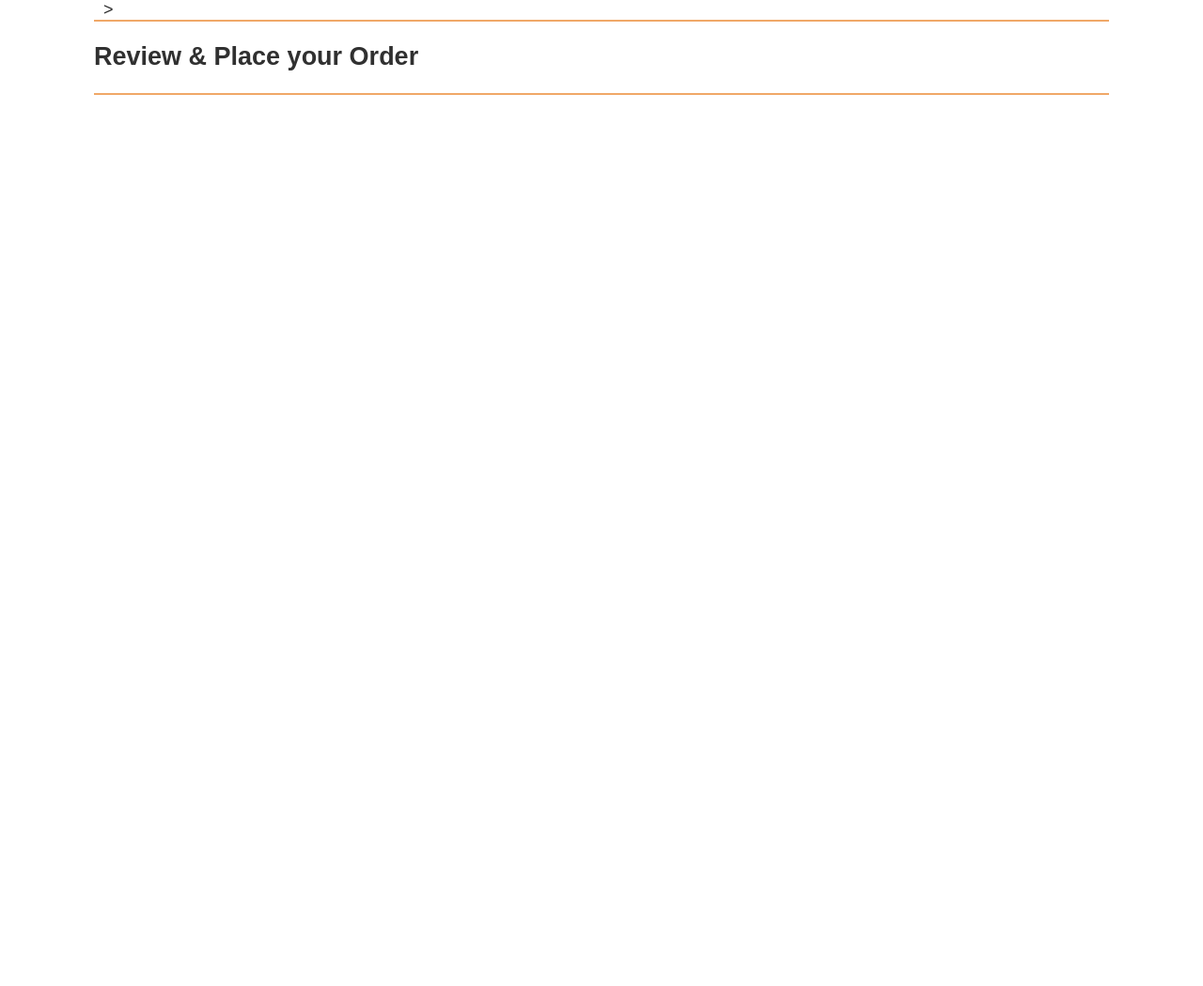
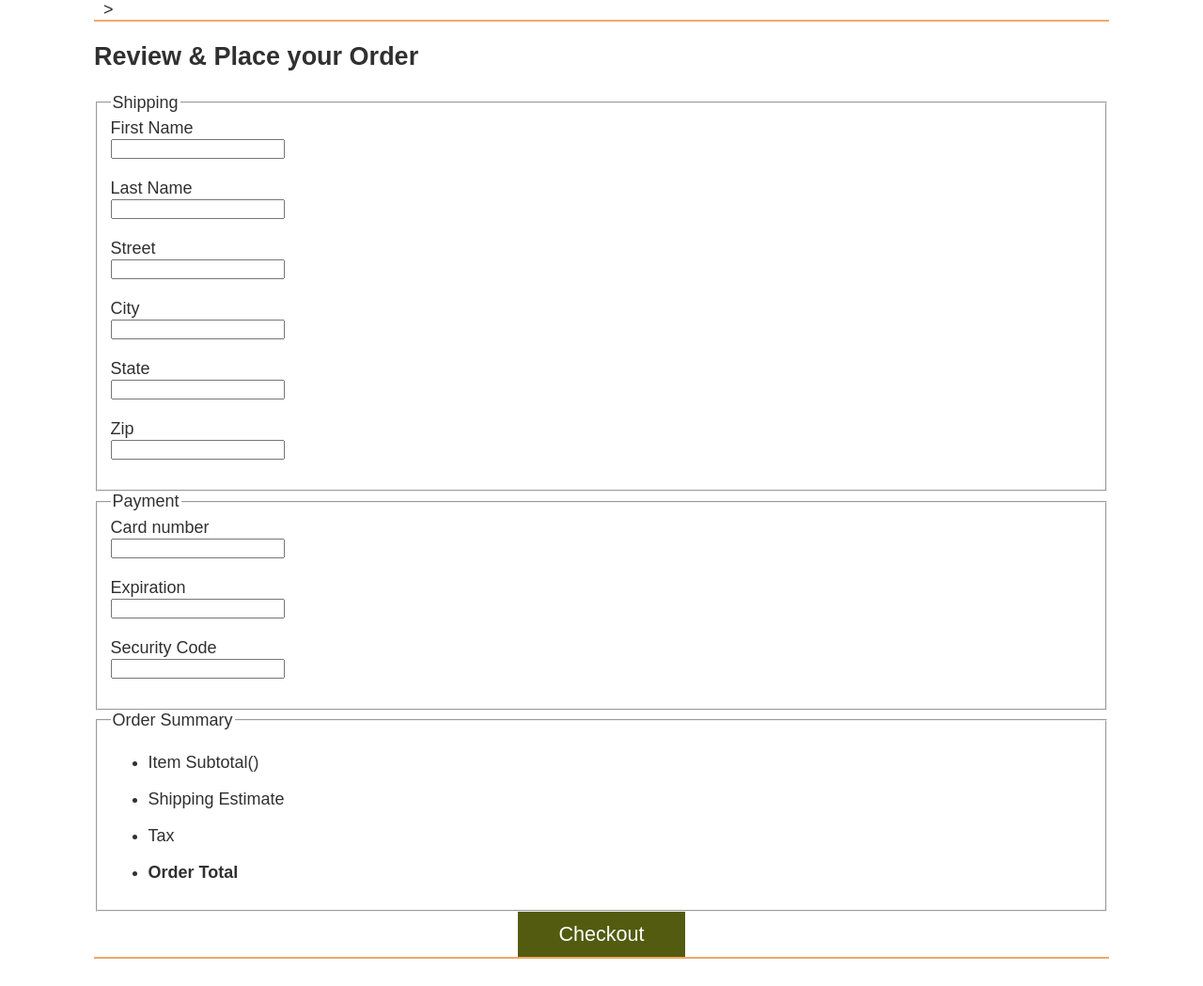
Before and after one commit to pHr01d/WDD330_A6_S24_T2, a website: page src/checkout/index.html in a window 1280 px wide. Shown: the whole page at 94% size. Before the commit the page ends 800 px from the top, so only its background shows below. Drawn offline with Linux system fonts and the light colour scheme; files that its build step writes are made by us from their sources.

Commit message:
before05

```diff
--- a/src/checkout/index.html
+++ b/src/checkout/index.html
@@ -17,7 +17,61 @@
         <section class="checkout">
 
           <!-- Form goes here for checking out -->
+          <form name="checkout">
+            <fieldset>
+            <legend>Shipping</legend>
+            <div class="checkout__name">
+            <label for="fname">First Name</label><br>
+            <input name="fname" required /><br><br>
+            <label for="lname">Last Name</label><br>
+            <input name="lname" required /><br><br>
+            </div>
+            <div class="checkout__address">
+            <label for="street">Street</label><br>
+            <input name="street" required /><br><br>
+            <label for="city">City</label><br>
+            <input name="city" required /><br><br>
+            <label for="state">State</label><br>
+            <input name="state" required /><br><br>
+            <label for="zip">Zip</label><br>
+            <input name="zip" id="zip" required /><br><br>
+            </div>
+            </fieldset>
+            <fieldset>
+            <legend>Payment</legend>
+            <label for="cardNumber">Card number</label><br>
+            <input name="cardNumber" required /><br><br>
+            <label for="expiration">Expiration</label><br>
+            <input name="expiration" required /><br><br>
+            <label for="code">Security Code</label><br>
+            <input name="code" required /><br><br>
+            </fieldset>
+            <fieldset class="checkout-summary">
+            <legend>Order Summary</legend>
+            <ul>
+            <li>
+            <label for="cartTotal"
+            >Item Subtotal(<span id="num-items"></span>)</label
+            >
+            <p name="cartTotal" id="cartTotal"></p>
+            </li>
+            <li>
+            <label for="shipping">Shipping Estimate</label>
+            <p id="shipping"></p>
+            </li>
+            <li>
+            <label for="tax">Tax</label>
+            <p id="tax"></p>
+            </li>
+            <li>
+            <label for="orderTotal"><b>Order Total</b></label>
+            <p id="orderTotal"></p>
+            </li>
+            </ul>
+            </fieldset>
 
+                      <button id="checkoutSubmit" type="submit">Checkout</button>
+            </form>
 
         </section>
     </main>
```
Also changed, not shown: src/cart/index.html (+1 -1 lines), src/js/checkoutProcess.mjs (+33 -0 lines).
